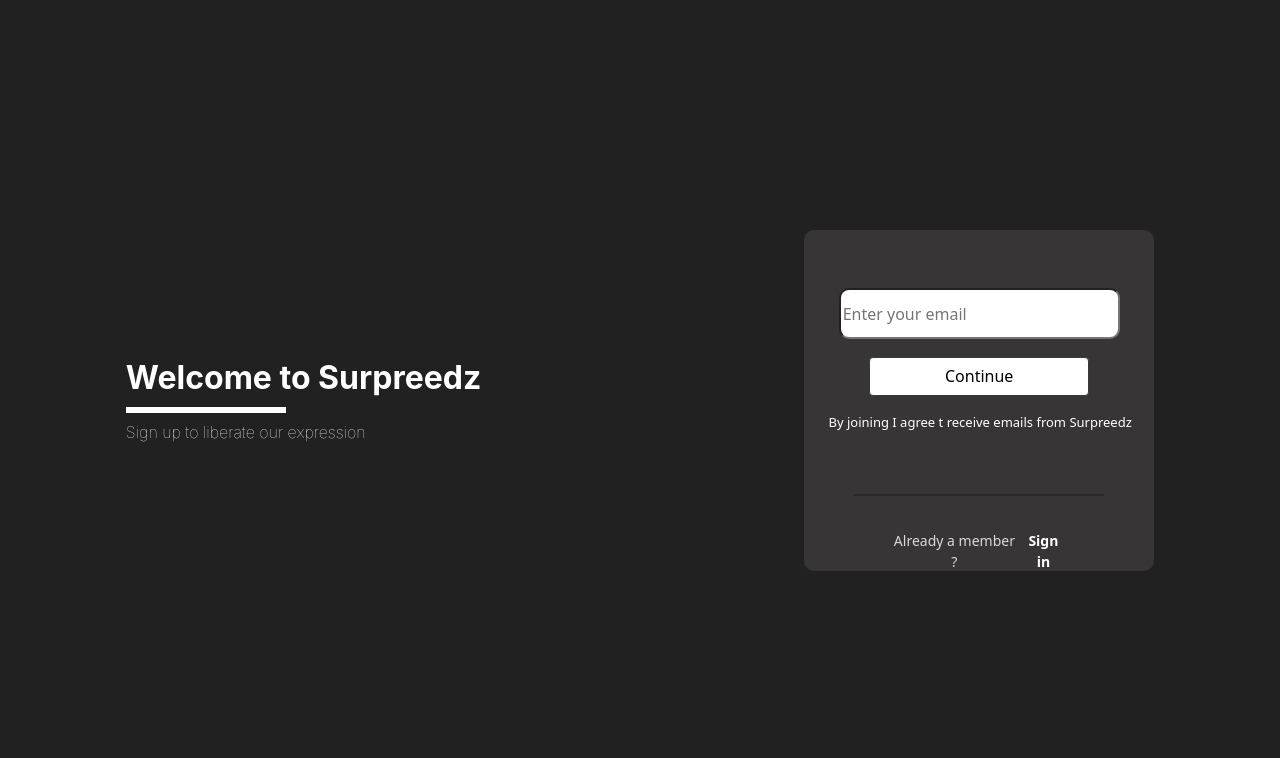
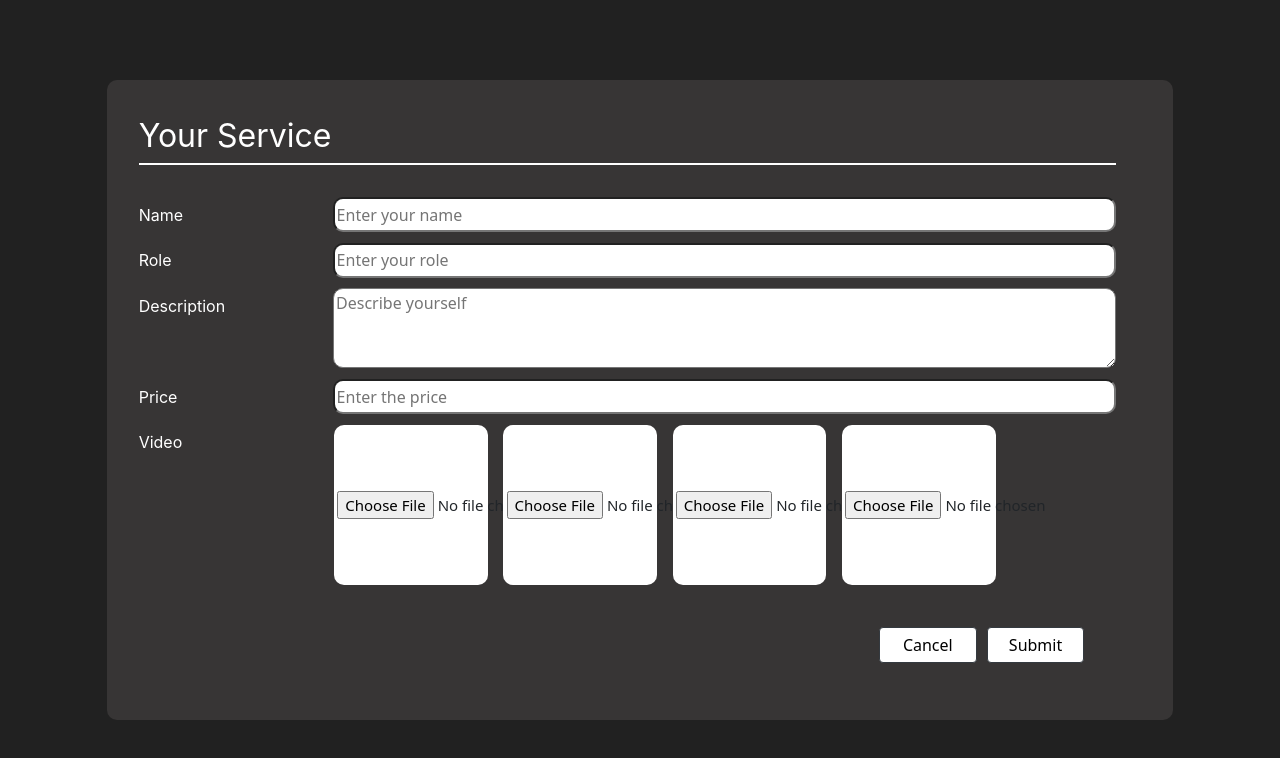
Before and after one commit to PandaNoob13/surpreedz, a React (Create React App) app: page / in a window 1280 px wide. Shown: the top 758 px of the page. Built offline with nearby package versions, Linux system fonts and the light colour scheme.

Commit message:
add edit service page

```diff
--- a/src/App.js
+++ b/src/App.js
@@ -1,10 +1,10 @@
 import 'bootstrap/dist/css/bootstrap.min.css';
-import SignUpView from "./features/SignUp/SignUpView";
+import AddEditServicePage from './features/AddEditServicePage/AddEditServicePage';
 
 function App() {
   return (
     <div>
-      <SignUpView/>
+      <AddEditServicePage/>
     </div>
   );
 }
--- /dev/null
+++ b/src/features/AddEditServicePage/AddEditServicePage.css
@@ -0,0 +1,133 @@
+.servicecontainer{
+    position: relative;
+    display: flex;
+    flex-direction: column;
+    justify-content: center;
+    height: 100vh;
+    width: 100vw;
+    background-color: #212121;
+    box-shadow: 0px 4px 4px rgba(0, 0, 0, 0.25);
+    align-items: center;
+}
+
+.requestcard{
+    height: 80vh;
+    background: #373535;
+    border-radius: 10px;
+}
+
+.title{
+    height: 8%;
+
+    font-family: 'Inter';
+    font-style: normal;
+    font-weight: 400;
+    font-size: 32px;
+
+    color: #FFFFFF;
+    margin-top: 3%;
+    margin-left: 3%;
+}
+
+.line{
+    display: flex;
+    height: 0px;
+    margin-left: 3%;
+    margin-bottom: 3%;
+    border: 1px solid #FFFFFF;
+}
+
+.name-service{
+    display: flex;
+    flex-direction: row;
+    margin-left: 3%;
+    margin-bottom: 1%;
+
+}
+
+.label-name{
+    flex: 2;
+    height: 35px;
+    font-family: 'Inter';
+    font-style: normal;
+    font-weight: 400;
+    font-size: 16px;
+    display: flex;
+    align-items: center;
+    color: #FFFFFF;
+}
+
+.input-name{
+    flex: 8;
+    border-radius: 10px;
+}
+
+.input-description{
+    flex: 8;
+    border-radius: 10px;
+    height: 10vh;
+}
+
+.all-input-video{
+    display: flex;
+    flex: 8;
+}
+
+.card-input-video{
+    display: flex;
+   flex-direction: column;
+   flex-wrap: wrap;
+   justify-content: space-around;
+    width: 12vw;
+    height: 20vh;
+    border-radius: 10px;
+    background-color: #FFFFFF;
+    margin-right: 2%;
+
+}
+
+.input-video{
+    cursor: pointer;
+  display: flex;
+  flex-wrap: wrap;
+  font-size: 15px;
+  margin-left: 2%;
+
+}
+
+.button-service{
+    display: flex;
+    flex-direction: row;
+    justify-content: flex-end;
+    margin-top: 4%;
+}
+
+.button-cancel{
+    box-sizing: border-box;
+    display: flex;
+    flex-direction: row;
+    justify-content: center;
+    align-items: center;
+    padding: 0.5% 1%;
+    width: 10%;
+    cursor: pointer;
+    background: #FFFFFF;
+    border: 1px solid #343A40;
+    border-radius: 4px;
+    margin-right: 10px;
+}
+
+.button-submit{
+    box-sizing: border-box;
+    cursor: pointer;
+    display: flex;
+    flex-direction: row;
+    justify-content: center;
+    align-items: center;
+    width: 10%;
+    background: #FFFFFF;
+    border: 1px solid #343A40;
+    border-radius: 4px;
+    padding: 0.5% 1%;
+
+}
--- /dev/null
+++ b/src/features/AddEditServicePage/AddEditServicePage.js
@@ -0,0 +1,61 @@
+import "./AddEditServicePage.css"
+
+const AddEditServicePage = () => {
+  return (
+      <div className="col-md-12 servicecontainer">
+            <div className= "col-md-10 requestcard">
+
+                  <div className="title">Your Service</div>
+
+                  <div className="col-md-11 line"></div>
+
+                  <div className="col-md-11 name-service">
+                        <div className="label-name">Name</div>
+                        <input className="input-name" placeholder="Enter your name"/>
+                  </div>
+
+                  <div className="col-md-11 name-service">
+                        <div className="label-name">Role</div>
+                        <input className="input-name" placeholder="Enter your role"/>
+                  </div>
+
+                  <div className="col-md-11 name-service">
+                        <div className="label-name">Description</div>
+                        <textarea className="input-description" placeholder="Describe yourself"/>
+                  </div>
+
+                  <div className="col-md-11 name-service">
+                        <div className="label-name">Price</div>
+                        <input className="input-name" placeholder="Enter the price"/>
+                  </div>
+
+                  <div className="col-md-11 name-service">
+                        <div className="label-name">Video</div>
+
+                        <div className="all-input-video">
+                        <div className="card-input-video">
+                        <input className="input-video" type="file" accept="video/*"/>
+                        </div>
+                        <div className="card-input-video">
+                        <input className="input-video" type="file" accept="video/*"/>
+                        </div>
+                        <div className="card-input-video">
+                        <input className="input-video" type="file" accept="video/*"/>
+                        </div>
+                        <div className="card-input-video">
+                        <input className="input-video" type="file" accept="video/*"/>
+                        </div>
+
+                        </div>
+                  </div>
+
+                  <div className="col-md-11 button-service">
+                        <button className="button-cancel">Cancel</button>
+                        <button  className="button-submit">Submit</button>
+                  </div>
+            </div>
+      </div>
+  )
+}
+
+export default AddEditServicePage
```
